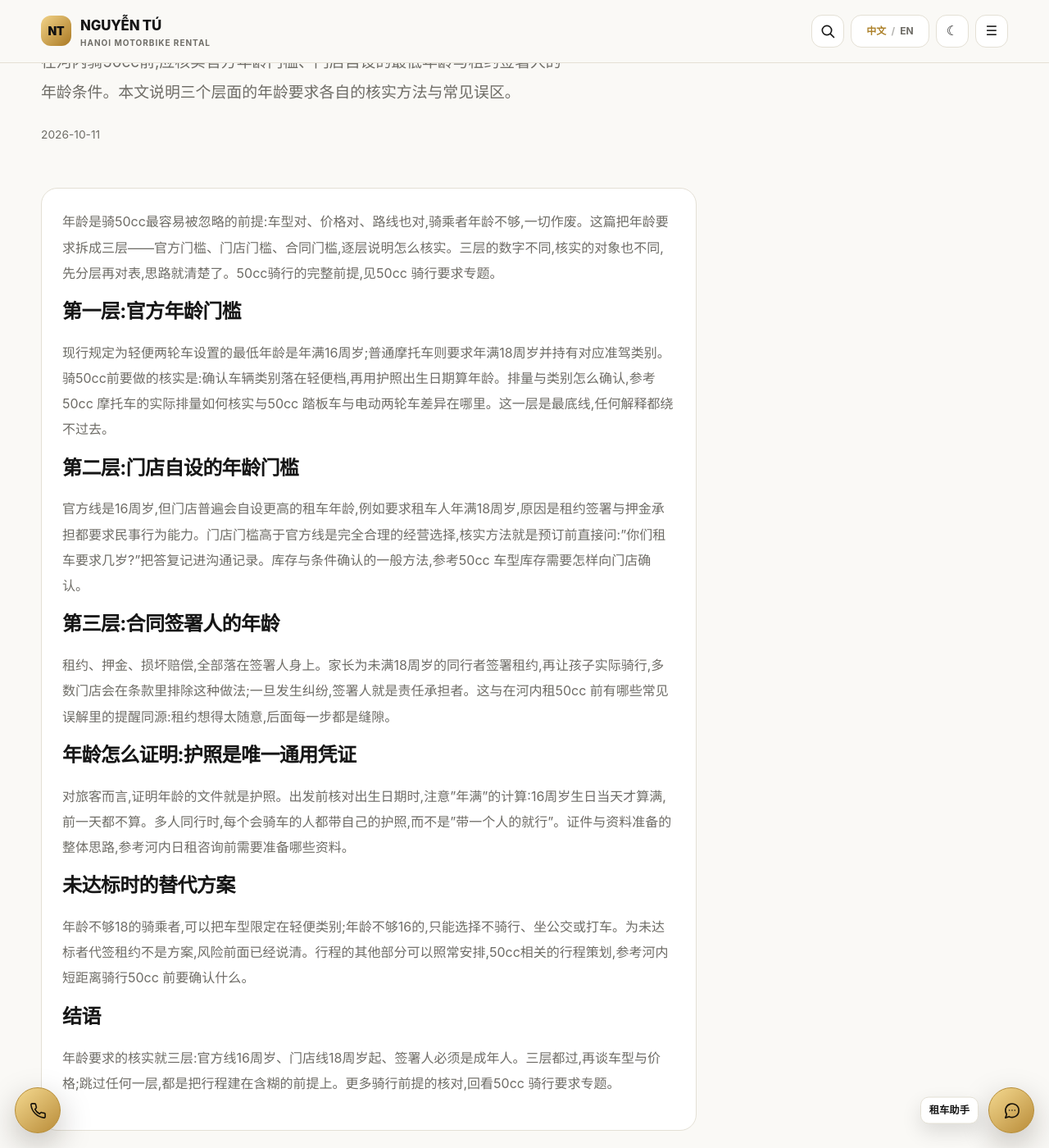
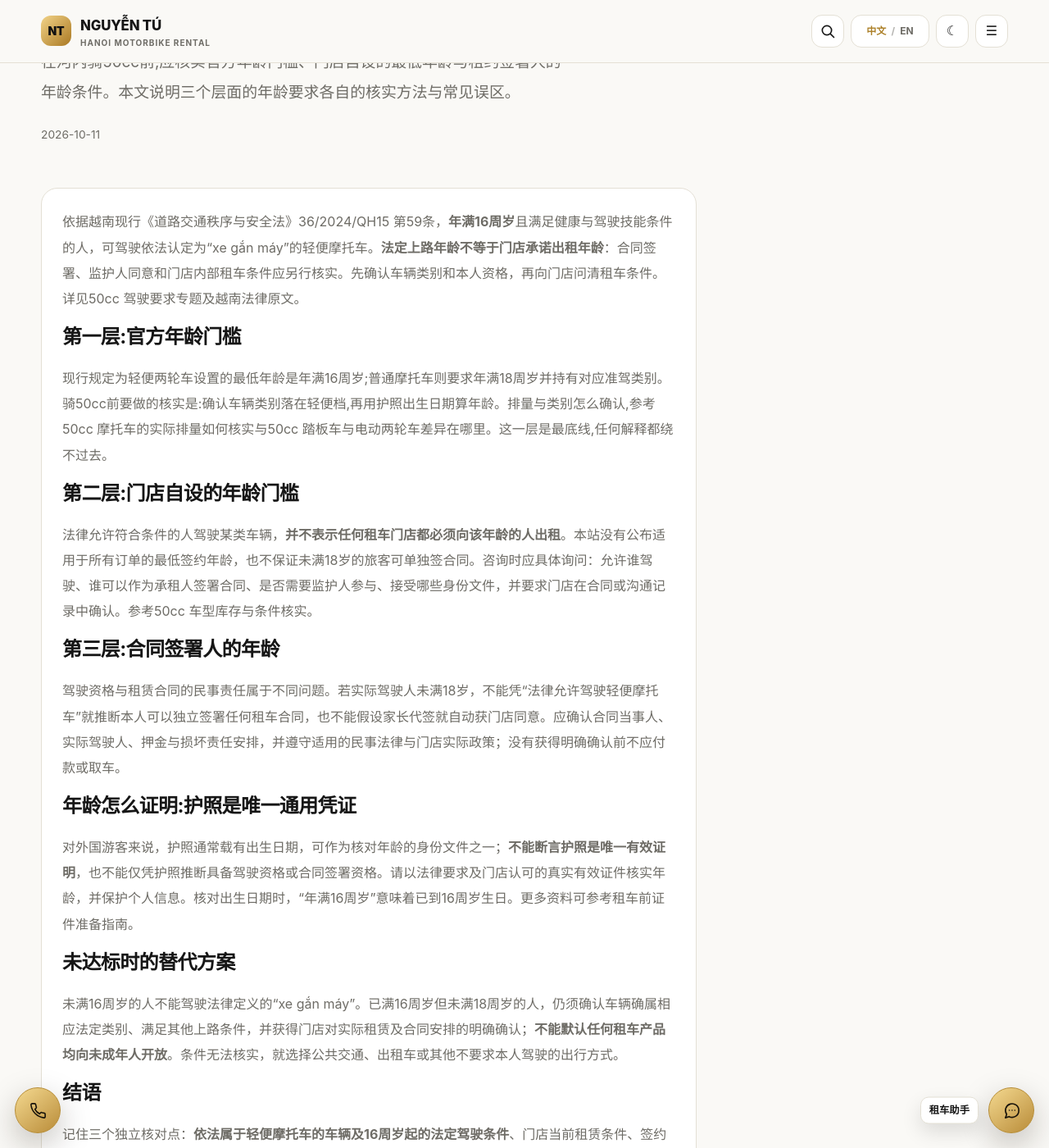
Before and after one commit to thuexemayhanoi/china, a Jekyll site: the page built from _posts/2026-10-11-hanoi-fifty-rules-05.md, in a window 1280 px wide and 1400 px high, scrolled down 283 px. Shown: the whole window at 82% size. Built offline with Jekyll 4.4.1, drawn with Linux system fonts in a browser that asks for light colours; some of the changed text lies outside the part shown.

Commit message:
seo(china): repair CN-0130 age and contract FAQ without unverified shop age claims

```diff
--- a/_posts/2026-10-11-hanoi-fifty-rules-05.md
+++ b/_posts/2026-10-11-hanoi-fifty-rules-05.md
@@ -13,7 +13,7 @@ seo_silo: "50cc/requirements"
 breadcrumbs: [{"label": "博客", "href": "/blog/"}, {"label": "专题", "href": "/topics/50cc/requirements/"}, {"label": "在河内骑50cc 前如何核实年龄要求"}]
 publication_method: "automated_qa"
 ---
-年龄是骑50cc最容易被忽略的前提:车型对、价格对、路线也对,骑乘者年龄不够,一切作废。这篇把年龄要求拆成三层——官方门槛、门店门槛、合同门槛,逐层说明怎么核实。三层的数字不同,核实的对象也不同,先分层再对表,思路就清楚了。50cc骑行的完整前提,见[50cc 骑行要求专题](/topics/50cc/requirements/)。
+依据越南现行《道路交通秩序与安全法》36/2024/QH15 第59条，**年满16周岁**且满足健康与驾驶技能条件的人，可驾驶依法认定为“xe gắn máy”的轻便摩托车。**法定上路年龄不等于门店承诺出租年龄**：合同签署、监护人同意和门店内部租车条件应另行核实。先确认车辆类别和本人资格，再向门店问清租车条件。详见[50cc 驾驶要求专题](/topics/50cc/requirements/)及[越南法律原文](https://vbpl.vn/TW/Pages/vbpq-toanvan.aspx?ItemID=170620)。
 
 ## 第一层:官方年龄门槛
 
@@ -21,20 +21,20 @@ publication_method: "automated_qa"
 
 ## 第二层:门店自设的年龄门槛
 
-官方线是16周岁,但门店普遍会自设更高的租车年龄,例如要求租车人年满18周岁,原因是租约签署与押金承担都要求民事行为能力。门店门槛高于官方线是完全合理的经营选择,核实方法就是预订前直接问:"你们租车要求几岁?"把答复记进沟通记录。库存与条件确认的一般方法,参考[50cc 车型库存需要怎样向门店确认](/blog/hanoi-fifty-models-06/)。
+法律允许符合条件的人驾驶某类车辆，**并不表示任何租车门店都必须向该年龄的人出租**。本站没有公布适用于所有订单的最低签约年龄，也不保证未满18岁的旅客可单独签合同。咨询时应具体询问：允许谁驾驶、谁可以作为承租人签署合同、是否需要监护人参与、接受哪些身份文件，并要求门店在合同或沟通记录中确认。参考[50cc 车型库存与条件核实](/blog/hanoi-fifty-models-06/)。
 
 ## 第三层:合同签署人的年龄
 
-租约、押金、损坏赔偿,全部落在签署人身上。家长为未满18周岁的同行者签署租约,再让孩子实际骑行,多数门店会在条款里排除这种做法;一旦发生纠纷,签署人就是责任承担者。这与[在河内租50cc 前有哪些常见误解](/blog/hanoi-fifty-models-25/)里的提醒同源:租约想得太随意,后面每一步都是缝隙。
+驾驶资格与租赁合同的民事责任属于不同问题。若实际驾驶人未满18岁，不能凭“法律允许驾驶轻便摩托车”就推断本人可以独立签署任何租车合同，也不能假设家长代签就自动获门店同意。应确认合同当事人、实际驾驶人、押金与损坏责任安排，并遵守适用的民事法律与门店实际政策；没有获得明确确认前不应付款或取车。
 
 ## 年龄怎么证明:护照是唯一通用凭证
 
-对旅客而言,证明年龄的文件就是护照。出发前核对出生日期时,注意"年满"的计算:16周岁生日当天才算满,前一天都不算。多人同行时,每个会骑车的人都带自己的护照,而不是"带一个人的就行"。证件与资料准备的整体思路,参考[河内日租咨询前需要准备哪些资料](/blog/hanoi-pricing-daily-24/)。
+对外国游客来说，护照通常载有出生日期，可作为核对年龄的身份文件之一；**不能断言护照是唯一有效证明**，也不能仅凭护照推断具备驾驶资格或合同签署资格。请以法律要求及门店认可的真实有效证件核实年龄，并保护个人信息。核对出生日期时，“年满16周岁”意味着已到16周岁生日。更多资料可参考[租车前证件准备指南](/blog/hanoi-pricing-daily-24/)。
 
 ## 未达标时的替代方案
 
-年龄不够18的骑乘者,可以把车型限定在轻便类别;年龄不够16的,只能选择不骑行、坐公交或打车。为未达标者代签租约不是方案,风险前面已经说清。行程的其他部分可以照常安排,50cc相关的行程策划,参考[河内短距离骑行50cc 前要确认什么](/blog/hanoi-fifty-models-10/)。
+未满16周岁的人不能驾驶法律定义的“xe gắn máy”。已满16周岁但未满18周岁的人，仍须确认车辆确属相应法定类别、满足其他上路条件，并获得门店对实际租赁及合同安排的明确确认；**不能默认任何租车产品均向未成年人开放**。条件无法核实，就选择公共交通、出租车或其他不要求本人驾驶的出行方式。
 
 ## 结语
 
-年龄要求的核实就三层:官方线16周岁、门店线18周岁起、签署人必须是成年人。三层都过,再谈车型与价格;跳过任何一层,都是把行程建在含糊的前提上。更多骑行前提的核对,回看[50cc 骑行要求专题](/topics/50cc/requirements/)。
+记住三个独立核对点：**依法属于轻便摩托车的车辆及16周岁起的法定驾驶条件**、门店当前租赁条件、签约与付款责任。各自以有效资料和实际合同核实，不把“可以驾驶”等同于“门店一定出租”。更多法律与租前信息参见[50cc 骑行要求专题](/topics/50cc/requirements/)。
```
